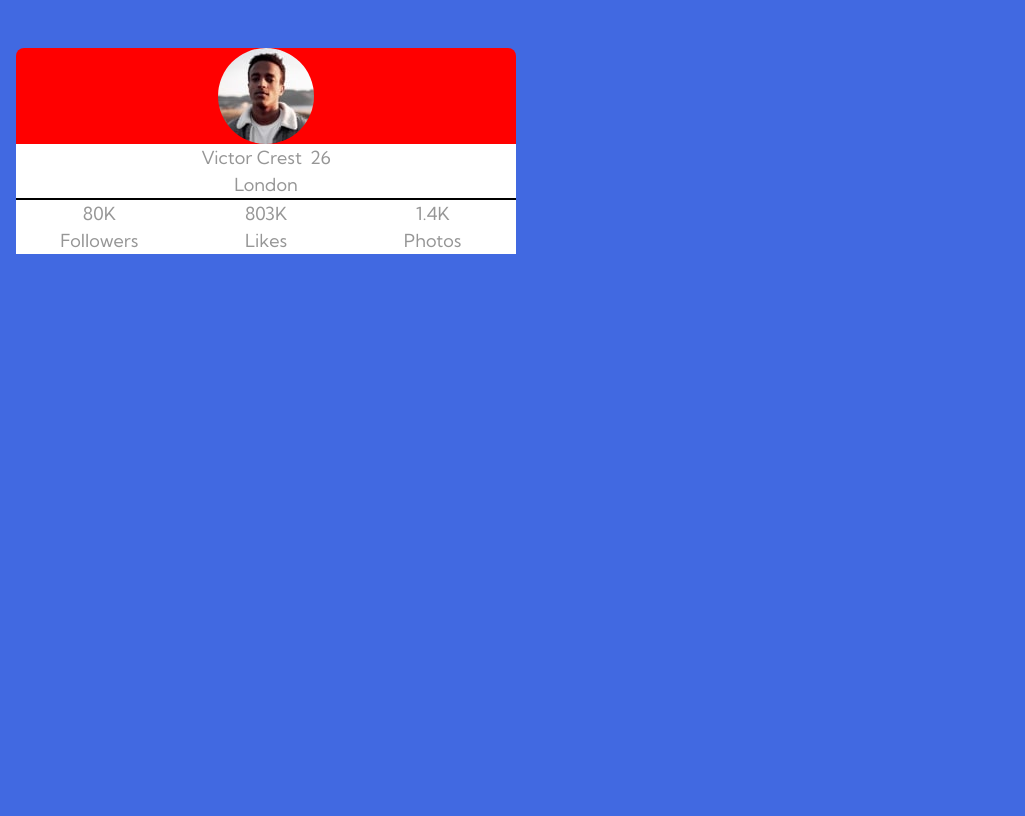
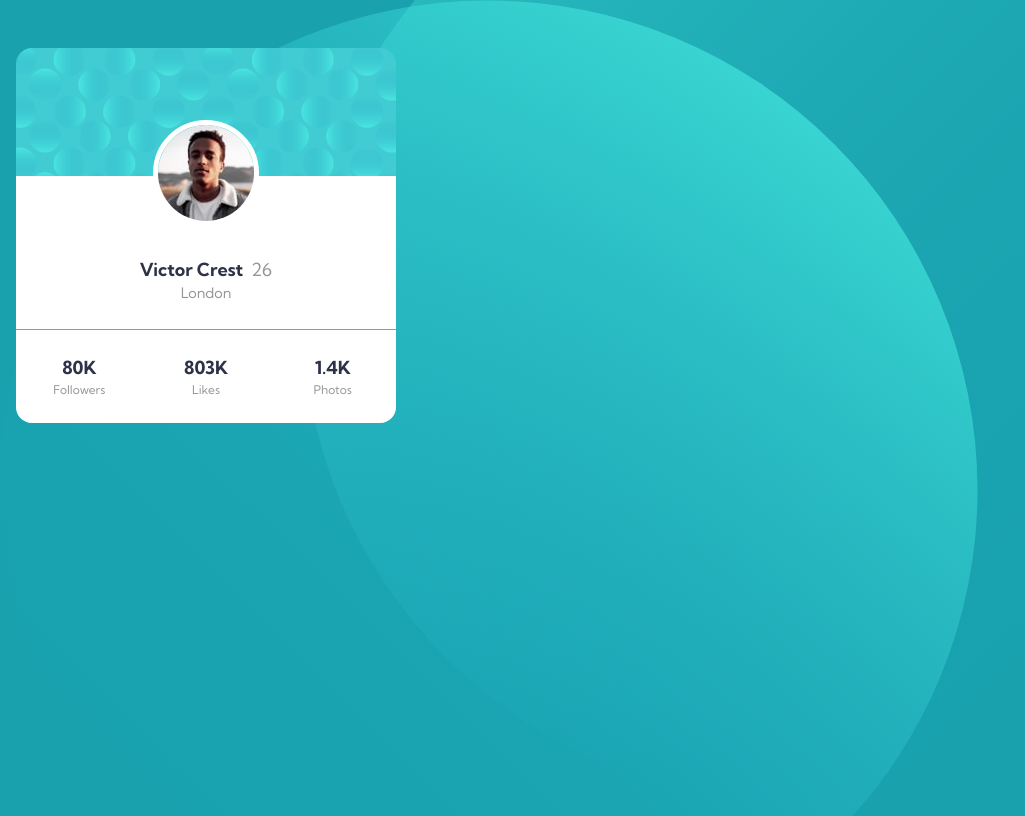
Before and after one commit to swcoll2010/mentor-profile-card-component-main, a plain HTML site: page index.html in a window 1280 px wide. Shown: the whole page, without its empty margins (0-1025 px from the left). Drawn offline with Linux system fonts and the light colour scheme.

Commit message:
second pass use absolute for image postioning

```diff
--- a/index.html
+++ b/index.html
@@ -19,10 +19,10 @@
       <img src="/assets/images/image-victor.jpg" alt="profile image for victor" class="profile__img">
       <div class="profile__body">
         <div class="profile__personal">
-          <p>Victor Crest</p>
+          <p class="profile__person-name">Victor Crest</p>
           <p>26</p>
         </div>
-        <p>London</p>
+        <p class="profile__person-location">London</p>
       </div>
       <div class="profile__footer">
         <div class="profile__footer-section">
--- a/src/_variables.scss
+++ b/src/_variables.scss
@@ -1 +1,3 @@
 $lh-normal: 1.5;
+
+$br-normal: 1rem;
--- a/src/styles.scss
+++ b/src/styles.scss
@@ -10,6 +10,12 @@ body {
   line-height: $lh-normal;
   background: royalblue;
   color: $clr-neutral-400;
+  background: url('./assets/images/bg-pattern-top.svg'),
+              url('./assets/images/bg-pattern-bottom.svg');
+  background-repeat: no-repeat, no-repeat;
+  background-position: top left, bottom right;
+  background-color: $clr-primary-100;
+
 }
 
 main {
@@ -18,23 +24,25 @@ main {
 }
 
 .profile {
+  position: relative;
   width: 100%;
-  max-width: 500px;
+  max-width: 380px;
+  padding-top: 8rem;
   display: flex;
   flex-direction: column;
   align-items: center;
-  background-color: red;
-  border-radius: 0.5rem;
-}
-
-.profile > * {
-  flex: 1 0;
+  background: url('./assets/images/bg-pattern-card.svg') blue repeat;
+  background-size: contain;
+  border-radius: $br-normal;
 }
 
 .profile__img {
+  position: absolute;
+  top: 72px;
+  left: 50%;
+  transform: translateX(-50%);
+  border: 5px solid $clr-neutral-100;
   border-radius: 50%;
-  border-width: 3px;
-  border-color: $clr-neutral-100;
 }
 
 .profile__body,
@@ -45,6 +53,13 @@ main {
 
 .profile__body {
   width: 100%;
+  padding: 5rem 0 1.5rem;
+}
+
+.profile__person-name,
+.profile__footer-total {
+  font-weight: $fw-bold;
+  color: $clr-primary-600;
 }
 
 .profile__personal {
@@ -53,9 +68,23 @@ main {
   gap: .5rem;
 }
 
+.profile__person-location {
+  font-size: 0.9rem;
+}
+
 .profile__footer {
   width: 100%;
+  padding: 1.5rem 0;
   display: grid;
   grid-template-columns: repeat(3, 1fr);
-  border-top: 2px solid black;
+  border-top: 1px solid $clr-neutral-400;
+  border-radius: 0 0 $br-normal $br-normal;
 }
+
+.profile__footer-section {
+  font-size: 0.75rem;
+}
+
+.profile__footer-total {
+  font-size: $fs-normal;
+}
```
Also changed, not shown: styles.min.css, 1 other file.
